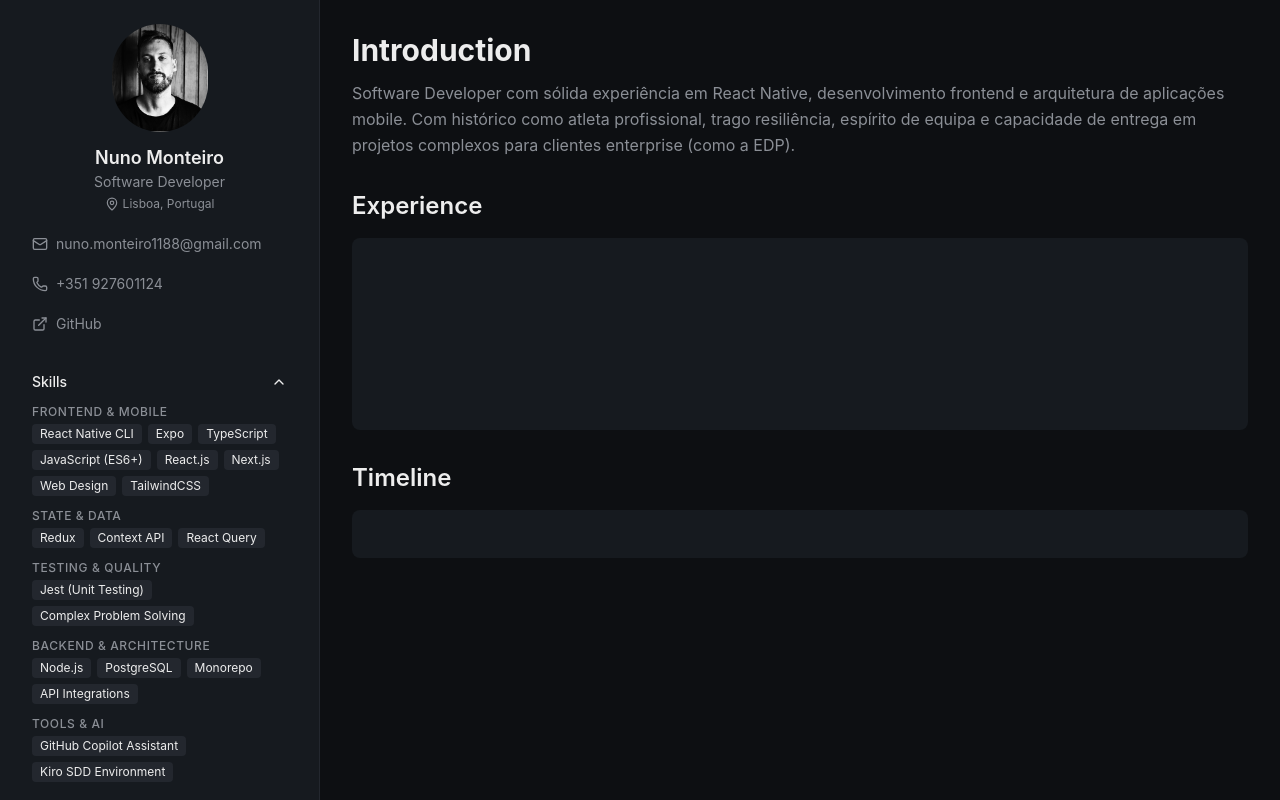
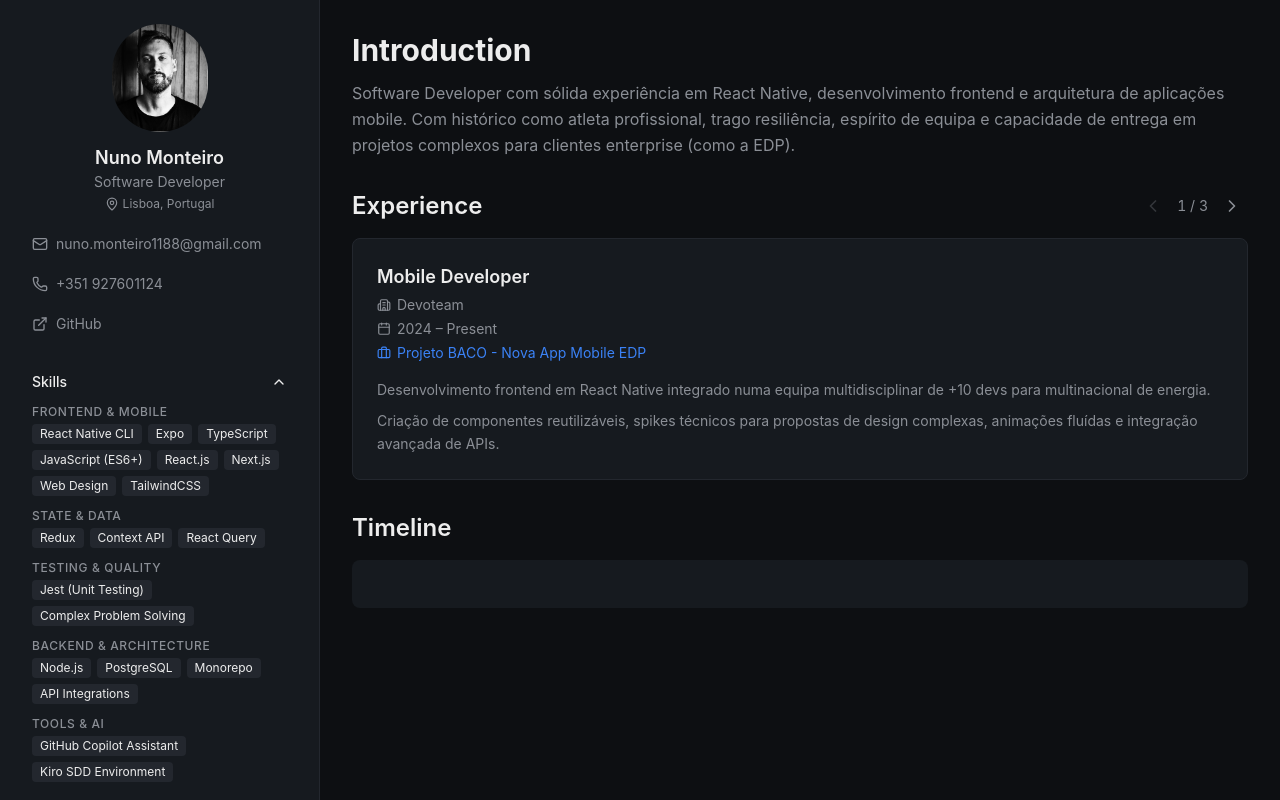
Before and after one commit to Nuno1123/numodev, a Next.js app: page / in a window 1280 px wide. Built offline with nearby package versions, Linux system fonts and the light colour scheme.

Commit message:
feat: add experience slider with card navigation and keyboard   support

```diff
--- a/src/app/page.tsx
+++ b/src/app/page.tsx
@@ -4,6 +4,7 @@ import MobileNav from "@/components/layout/MobileNav";
 import ProfileHeader from "@/components/sidebar/ProfileHeader";
 import SidebarSections from "@/components/sidebar/SidebarSections";
 import Introduction from "@/components/main/Introduction";
+import ExperienceSlider from "@/components/main/ExperienceSlider";
 import { cv } from "@/data";
 
 function SidebarContent() {
@@ -32,12 +33,7 @@ export default function Home() {
       <MainContent>
         <div className="space-y-8">
           <Introduction summary={cv.profile.summary} />
-          <section>
-            <h2 className="text-2xl font-semibold text-foreground">
-              Experience
-            </h2>
-            <div className="mt-4 h-48 rounded-lg bg-surface" />
-          </section>
+          <ExperienceSlider experiences={cv.experience} />
           <section>
             <h2 className="text-2xl font-semibold text-foreground">
               Timeline
--- /dev/null
+++ b/src/components/main/ExperienceCard.tsx
@@ -0,0 +1,47 @@
+import { Briefcase, Building2, Calendar } from "lucide-react";
+import type { CVExperience } from "@/types/cv";
+
+interface ExperienceCardProps {
+  experience: CVExperience;
+}
+
+function formatPeriod(start: string, end: string | null): string {
+  return end ? `${start} – ${end}` : `${start} – Present`;
+}
+
+export default function ExperienceCard({ experience }: ExperienceCardProps) {
+  const { role, company, period, project, highlights } = experience;
+
+  return (
+    <article className="rounded-lg border border-border bg-surface p-6">
+      <div className="space-y-1">
+        <h3 className="text-lg font-semibold text-foreground">{role}</h3>
+        <p className="flex items-center gap-1.5 text-sm text-muted">
+          <Building2 size={14} aria-hidden="true" />
+          {company}
+        </p>
+        <p className="flex items-center gap-1.5 text-sm text-muted">
+          <Calendar size={14} aria-hidden="true" />
+          {formatPeriod(period.start, period.end)}
+        </p>
+        {project && (
+          <p className="flex items-center gap-1.5 text-sm text-accent">
+            <Briefcase size={14} aria-hidden="true" />
+            {project}
+          </p>
+        )}
+      </div>
+
+      <ul className="mt-4 space-y-2">
+        {highlights.map((highlight, i) => (
+          <li
+            key={i}
+            className="text-sm leading-relaxed text-muted"
+          >
+            {highlight}
+          </li>
+        ))}
+      </ul>
+    </article>
+  );
+}
--- /dev/null
+++ b/src/components/main/ExperienceSlider.tsx
@@ -0,0 +1,86 @@
+"use client";
+
+import { useState, useCallback, useEffect } from "react";
+import { ChevronLeft, ChevronRight } from "lucide-react";
+import ExperienceCard from "./ExperienceCard";
+import type { CVExperience } from "@/types/cv";
+
+interface ExperienceSliderProps {
+  experiences: CVExperience[];
+  activeIndex?: number;
+  onChangeIndex?: (index: number) => void;
+}
+
+export default function ExperienceSlider({
+  experiences,
+  activeIndex: controlledIndex,
+  onChangeIndex,
+}: ExperienceSliderProps) {
+  const [internalIndex, setInternalIndex] = useState(0);
+  const activeIndex = controlledIndex ?? internalIndex;
+  const total = experiences.length;
+
+  const goTo = useCallback(
+    (index: number) => {
+      const clamped = Math.max(0, Math.min(index, total - 1));
+      if (onChangeIndex) {
+        onChangeIndex(clamped);
+      } else {
+        setInternalIndex(clamped);
+      }
+    },
+    [total, onChangeIndex],
+  );
+
+  const prev = useCallback(() => goTo(activeIndex - 1), [activeIndex, goTo]);
+  const next = useCallback(() => goTo(activeIndex + 1), [activeIndex, goTo]);
+
+  useEffect(() => {
+    function onKeyDown(e: KeyboardEvent) {
+      if (e.key === "ArrowLeft") prev();
+      if (e.key === "ArrowRight") next();
+    }
+
+    window.addEventListener("keydown", onKeyDown);
+    return () => window.removeEventListener("keydown", onKeyDown);
+  }, [prev, next]);
+
+  if (total === 0) return null;
+
+  return (
+    <section aria-label="Professional experience">
+      <div className="mb-4 flex items-center justify-between">
+        <h2 className="text-2xl font-semibold text-foreground">Experience</h2>
+        {total > 1 && (
+          <div className="flex items-center gap-2">
+            <button
+              type="button"
+              onClick={prev}
+              disabled={activeIndex === 0}
+              aria-label="Previous experience"
+              className="rounded-md p-1.5 text-muted transition-colors hover:bg-border hover:text-foreground focus:outline-none focus-visible:ring-2 focus-visible:ring-accent disabled:opacity-30 disabled:hover:bg-transparent"
+            >
+              <ChevronLeft size={20} aria-hidden="true" />
+            </button>
+            <span className="text-sm tabular-nums text-muted">
+              {activeIndex + 1} / {total}
+            </span>
+            <button
+              type="button"
+              onClick={next}
+              disabled={activeIndex === total - 1}
+              aria-label="Next experience"
+              className="rounded-md p-1.5 text-muted transition-colors hover:bg-border hover:text-foreground focus:outline-none focus-visible:ring-2 focus-visible:ring-accent disabled:opacity-30 disabled:hover:bg-transparent"
+            >
+              <ChevronRight size={20} aria-hidden="true" />
+            </button>
+          </div>
+        )}
+      </div>
+
+      <div aria-live="polite">
+        <ExperienceCard experience={experiences[activeIndex]} />
+      </div>
+    </section>
+  );
+}
```
Also changed, not shown: .kiro/specs/portfolio-v1/tasks.md.
